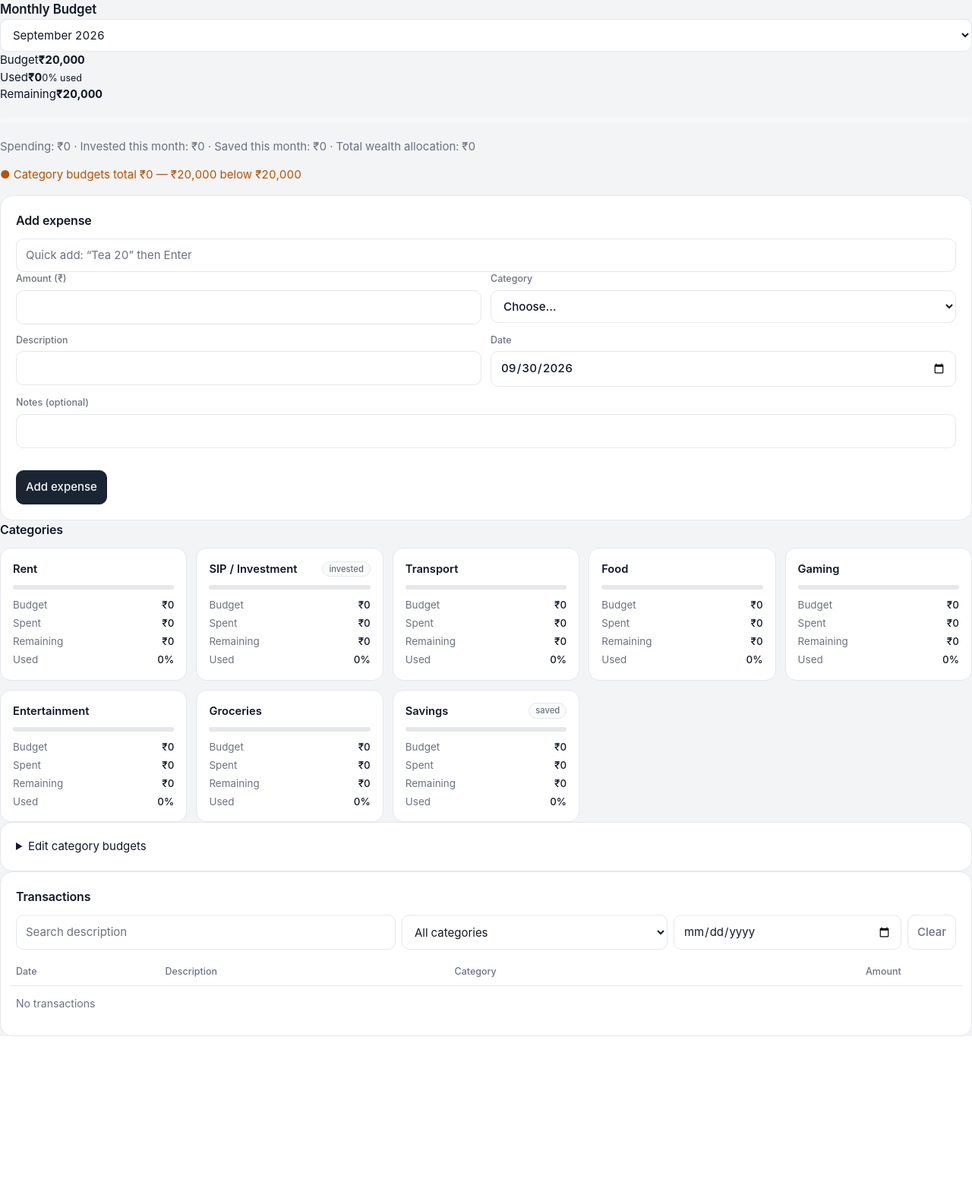
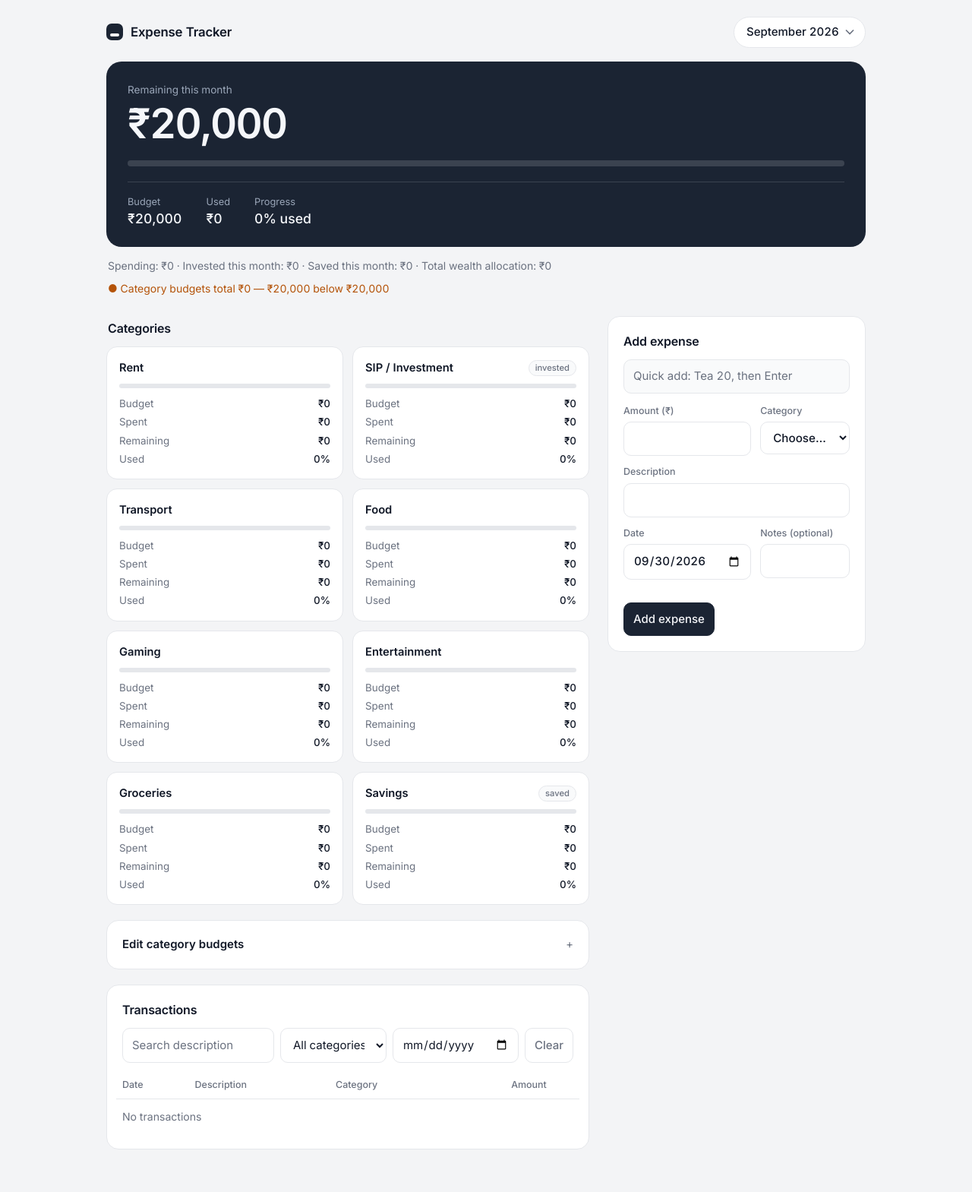
Before and after one commit to Captain10092/something, a Flask app: page / in a window 1280 px wide. Shown: the whole page at 76% size. Before the commit the page ends 1364 px from the top, so only its background shows below. Run offline with Flask 3, Linux system fonts and the light colour scheme; data that the repository does not hold is empty; some libraries are stand-ins or nearby versions.

Commit message:
Update index.html

```diff
--- a/templates/index.html
+++ b/templates/index.html
@@ -4,46 +4,62 @@
 <meta charset="utf-8">
 <meta name="viewport" content="width=device-width, initial-scale=1">
 <title>Expense Tracker</title>
+<link rel="preconnect" href="https://fonts.googleapis.com">
+<link rel="preconnect" href="https://fonts.gstatic.com" crossorigin>
+<link href="https://fonts.googleapis.com/css2?family=Inter:wght@400;500;600&display=swap" rel="stylesheet">
 <link rel="stylesheet" href="{{ url_for('static', filename='style.css') }}">
 </head>
 <body>
-<header>
-  <h1>Monthly Budget</h1>
-  <select id="month" aria-label="Month"></select>
+<div class="shell">
+  <header class="top">
+    <div class="brand"><span class="mark"></span><h1>Expense Tracker</h1></div>
+    <select id="month" class="pill" aria-label="Month"></select>
   </header>
-<main>
-  <section class="cards">
-    <div class="card"><span>Budget</span><b id="c-budget"></b></div>
-    <div class="card"><span>Used</span><b id="c-used"></b><small id="c-pct"></small></div>
-    <div class="card" id="card-rem"><span>Remaining</span><b id="c-rem"></b></div>
+
+  <section class="hero" id="card-rem">
+    <span class="label">Remaining this month</span>
+    <b id="c-rem" class="big"></b>
+    <div class="bar big"><i id="c-bar"></i></div>
+    <div class="hero-meta">
+      <div><span>Budget</span><b id="c-budget"></b></div>
+      <div><span>Used</span><b id="c-used"></b></div>
+      <div><span>Progress</span><b id="c-pct"></b></div>
+    </div>
   </section>
-  <div class="bar big"><i id="c-bar"></i></div>
-  <p id="wealth" class="muted"></p>
-  <p id="alerts"></p>
 
-  <section class="panel">
+  <p id="wealth" class="wealth"></p>
+  <p id="alerts" class="alerts"></p>
+
+  <div class="layout">
+    <aside class="side">
+      <section class="panel" id="add">
         <h2 id="form-title">Add expense</h2>
-    <input id="quick" placeholder="Quick add: “Tea 20” then Enter" autocomplete="off">
+        <input id="quick" class="quick" placeholder="Quick add: Tea 20, then Enter" autocomplete="off">
         <div class="grid">
           <label>Amount (₹)<input id="f-amount" inputmode="numeric"></label>
           <label>Category<select id="f-category"></select></label>
-      <label>Description<input id="f-description"></label>
+          <label class="wide">Description<input id="f-description"></label>
           <label>Date<input id="f-date" type="date"></label>
-      <label class="wide">Notes (optional)<input id="f-notes"></label>
+          <label>Notes (optional)<input id="f-notes"></label>
         </div>
         <p id="form-err" class="err"></p>
-    <button id="save">Add expense</button> <button id="cancel" class="ghost" hidden>Cancel edit</button>
+        <div class="actions">
+          <button id="save">Add expense</button>
+          <button id="cancel" class="ghost" hidden>Cancel edit</button>
+        </div>
       </section>
+    </aside>
 
+    <div class="main">
       <section>
-    <h2>Categories</h2>
+        <h2 class="section-title">Categories</h2>
         <div id="cats" class="cats"></div>
       </section>
 
-  <details class="panel">
+      <details class="panel budgets">
         <summary>Edit category budgets</summary>
         <div id="budget-form" class="grid"></div>
-    <p id="budget-total"></p>
+        <p id="budget-total" class="muted"></p>
         <button id="save-budgets">Save budgets</button>
       </details>
 
@@ -60,7 +76,9 @@
           <tbody id="rows"></tbody>
         </table></div>
       </section>
-</main>
+    </div>
+  </div>
+</div>
 <script src="{{ url_for('static', filename='app.js') }}"></script>
 </body>
 </html>
```
Lines whose indentation alone changed are shown as unchanged.
